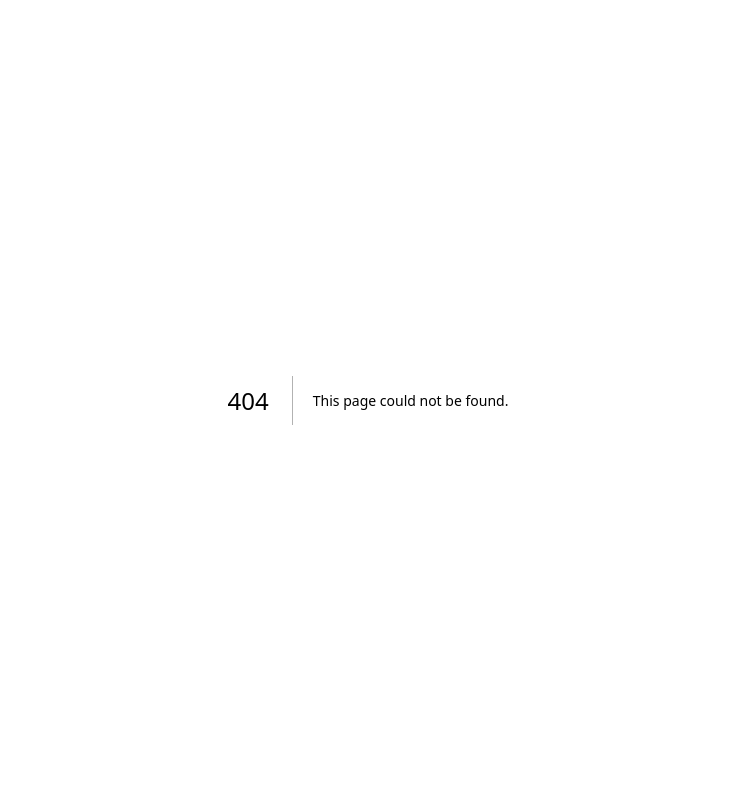
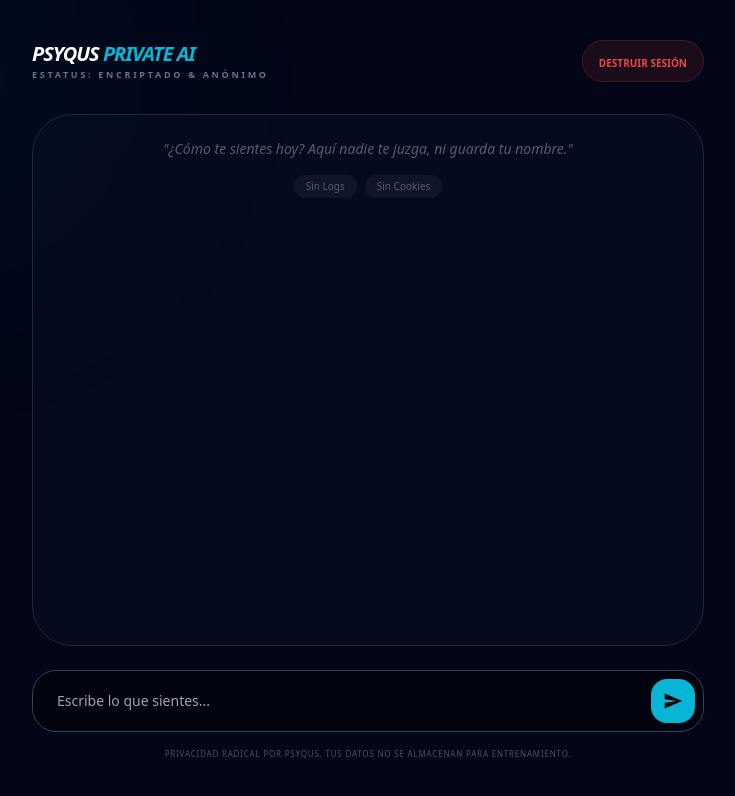
Before and after one commit to ricardoblancartev-creator/psyqus-web, a Next.js app: page /ia in a window 1280 px wide. Before the commit this address had no page. Shown: the top 796 px of the page, without its empty margins (272-1007 px from the left). Built offline with nearby package versions, Linux system fonts and the light colour scheme.

Commit message:
fix: forzando subida de carpeta ia y ruta de chat

```diff
--- /dev/null
+++ b/app/ia/page.tsx
@@ -0,0 +1,139 @@
+"use client";
+import React, { useState, useEffect, useRef } from 'react';
+import Link from 'next/link';
+import { motion, AnimatePresence } from 'framer-motion';
+
+export default function PrivateAIChat() {
+  const [messages, setMessages] = useState<{role: string, content: string}[]>([]);
+  const [input, setInput] = useState("");
+  const [loading, setLoading] = useState(false);
+  const [sessionId, setSessionId] = useState("");
+  const scrollRef = useRef<HTMLDivElement>(null);
+
+  // Generar ID de sesión anónimo al entrar
+  useEffect(() => {
+    setSessionId(Math.random().toString(36).substring(7));
+  }, []);
+
+  // Auto-scroll al final del chat
+  useEffect(() => {
+    scrollRef.current?.scrollIntoView({ behavior: "smooth" });
+  }, [messages]);
+
+  const sendMessage = async (e: React.FormEvent) => {
+    e.preventDefault();
+    if (!input.trim() || loading) return;
+
+    const userMsg = input;
+    setInput("");
+    setMessages(prev => [...prev, { role: "user", content: userMsg }]);
+    setLoading(true);
+
+    try {
+      const res = await fetch('/api/chat', {
+        method: 'POST',
+        headers: { 'Content-Type': 'application/json' },
+        body: JSON.stringify({ message: userMsg, sessionId })
+      });
+      const data = await res.json();
+      setMessages(prev => [...prev, { role: "assistant", content: data.reply }]);
+    } catch (err) {
+      setMessages(prev => [...prev, { role: "assistant", content: "Lo siento, mi conexión cerebral falló. Intenta de nuevo." }]);
+    }
+    setLoading(false);
+  };
+
+  const clearChat = () => {
+    if(confirm("¿Seguro? Esto borrará tu historial local para siempre.")) {
+      setMessages([]);
+    }
+  };
+
+  return (
+    <main className="min-h-screen bg-[#020617] text-slate-300 font-sans flex flex-col items-center p-4 lg:p-10 relative overflow-hidden">
+      {/* Fondo Neón Suave */}
+      <div className="absolute top-[-10%] left-[-10%] w-[40%] h-[40%] bg-cyan-500/5 blur-[120px] rounded-full" />
+
+      {/* HEADER MINIMALISTA */}
+      <header className="w-full max-w-2xl flex justify-between items-center mb-8 z-10">
+        <div>
+          <h1 className="text-xl font-black italic text-white tracking-tighter uppercase">
+            PSYQUS <span className="text-cyan-500">PRIVATE AI</span>
+          </h1>
+          <p className="text-[9px] font-bold text-slate-500 tracking-[0.3em] uppercase">Estatus: Encriptado & Anónimo</p>
+        </div>
+        <button onClick={clearChat} className="p-2 bg-red-500/10 border border-red-500/20 rounded-full hover:bg-red-500 transition-all group">
+            <span className="text-[10px] font-bold text-red-500 group-hover:text-white px-2">DESTRUIR SESIÓN</span>
+        </button>
+      </header>
+
+      {/* ZONA DE CHAT */}
+      <div className="w-full max-w-2xl flex-1 bg-slate-900/30 border border-slate-800 rounded-[2.5rem] p-6 overflow-y-auto mb-6 backdrop-blur-sm custom-scrollbar relative">
+        {messages.length === 0 && (
+          <div className="h-full flex flex-col items-center justify-center text-center space-y-4 opacity-40">
+            <p className="text-sm font-light italic">"¿Cómo te sientes hoy? Aquí nadie te juzga, ni guarda tu nombre."</p>
+            <div className="flex gap-2">
+                <span className="px-3 py-1 bg-slate-800 rounded-full text-[10px]">Sin Logs</span>
+                <span className="px-3 py-1 bg-slate-800 rounded-full text-[10px]">Sin Cookies</span>
+            </div>
+          </div>
+        )}
+
+        <div className="space-y-6">
+          {messages.map((msg, i) => (
+            <motion.div
+              initial={{ opacity: 0, y: 10 }}
+              animate={{ opacity: 1, y: 0 }}
+              key={i}
+              className={`flex ${msg.role === 'user' ? 'justify-end' : 'justify-start'}`}
+            >
+              <div className={`max-w-[85%] p-4 rounded-2xl text-sm leading-relaxed ${
+                msg.role === 'user'
+                ? 'bg-cyan-600 text-white font-medium rounded-tr-none'
+                : 'bg-slate-800/80 text-slate-200 border border-slate-700 rounded-tl-none'
+              }`}>
+                {msg.content}
+              </div>
+            </motion.div>
+          ))}
+          {loading && (
+            <div className="flex justify-start">
+               <div className="bg-slate-800/80 p-4 rounded-2xl rounded-tl-none border border-slate-700">
+                  <span className="flex gap-1">
+                    <span className="w-1.5 h-1.5 bg-cyan-500 rounded-full animate-bounce" />
+                    <span className="w-1.5 h-1.5 bg-cyan-500 rounded-full animate-bounce [animation-delay:0.2s]" />
+                    <span className="w-1.5 h-1.5 bg-cyan-500 rounded-full animate-bounce [animation-delay:0.4s]" />
+                  </span>
+               </div>
+            </div>
+          )}
+          <div ref={scrollRef} />
+        </div>
+      </div>
+
+      {/* INPUT DE MENSAJE */}
+      <form onSubmit={sendMessage} className="w-full max-w-2xl relative z-10">
+        <div className="flex gap-2 items-center bg-black/40 border border-slate-700 p-2 rounded-3xl focus-within:border-cyan-500 transition-all">
+          <input
+            type="text"
+            value={input}
+            onChange={(e) => setInput(e.target.value)}
+            className="flex-1 bg-transparent border-none outline-none px-4 py-2 text-sm text-white"
+            placeholder="Escribe lo que sientes..."
+          />
+          <button
+            type="submit"
+            className="bg-cyan-500 p-3 rounded-2xl hover:bg-white transition-all group"
+          >
+            <svg viewBox="0 0 24 24" className="w-5 h-5 fill-black group-hover:scale-110 transition-transform">
+                <path d="M2.01 21L23 12 2.01 3 2 10l15 2-15 2z" />
+            </svg>
+          </button>
+        </div>
+        <p className="text-[8px] text-center text-slate-600 mt-4 uppercase tracking-widest">
+            Privacidad Radical por Psyqus. Tus datos no se almacenan para entrenamiento.
+        </p>
+      </form>
+    </main>
+  );
+}
```
